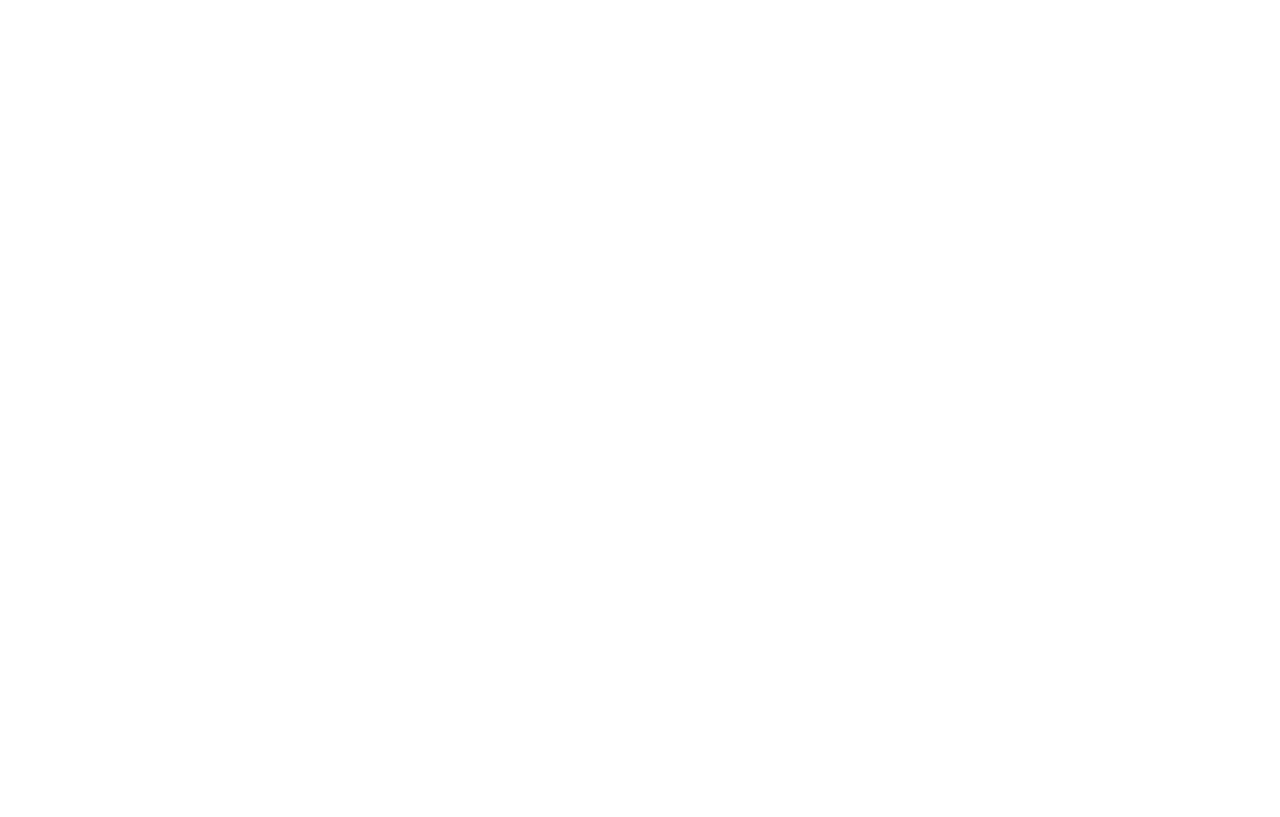
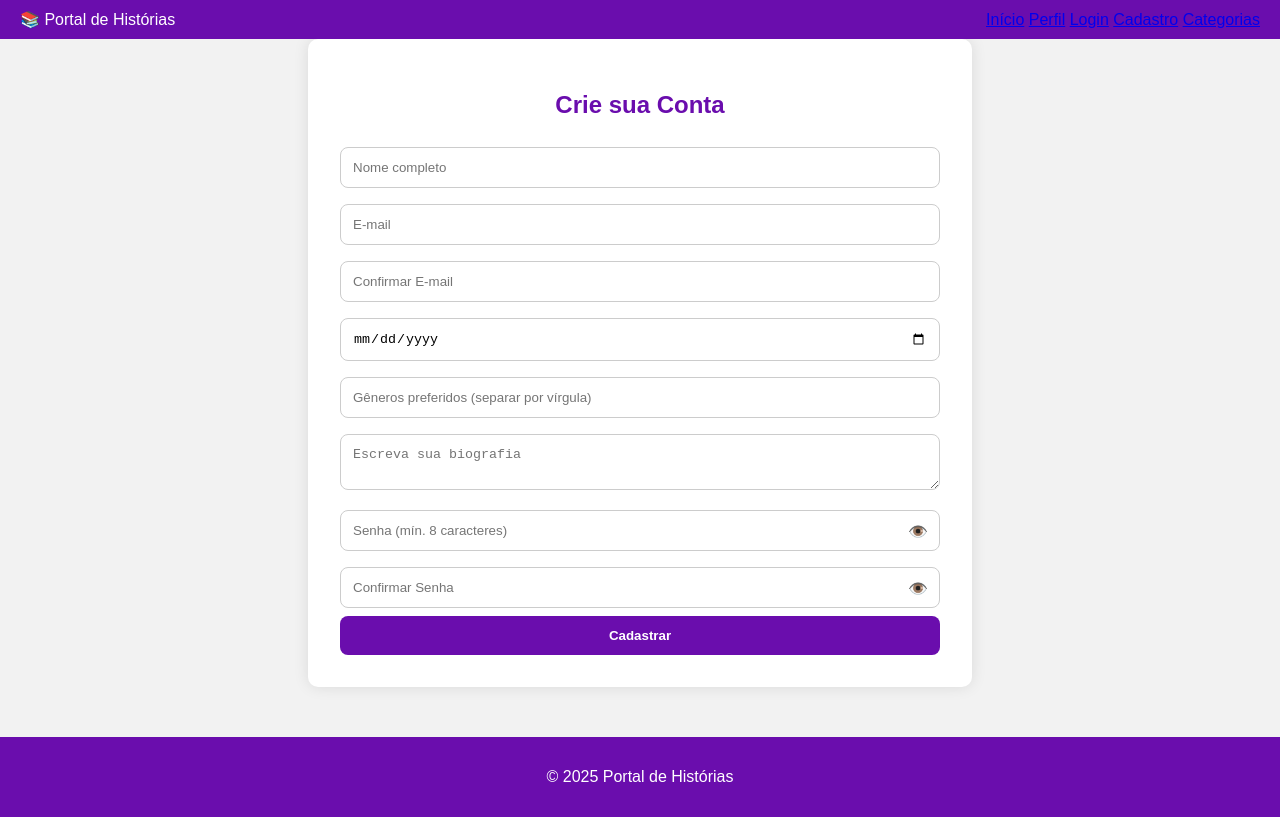
Before and after one commit to kimwonnie/portal-de-historias, a plain HTML site: page cadastro.html in a window 1280 px wide. Drawn offline with Linux system fonts and the light colour scheme; files that its build step writes are made by us from their sources.

Commit message:
cadastro

```diff
--- a/cadastro.html
+++ b/cadastro.html
@@ -0,0 +1,89 @@
+<!DOCTYPE html>
+<html lang="pt-BR">
+<head>
+  <meta charset="UTF-8">
+  <title>Cadastro - Portal de Histórias</title>
+  <link rel="stylesheet" href="style.css">
+  <meta http-equiv="Content-Security-Policy" content="default-src 'self'; script-src 'self'; style-src 'self' 'unsafe-inline';">
+  <meta name="referrer" content="no-referrer">
+</head>
+<body>
+  <header class="site-header">
+    <div class="navbar">
+      <div class="logo">📚 Portal de Histórias</div>
+      <nav>
+        <a href="index.html">Início</a>
+        <a href="perfil.html">Perfil</a>
+        <a href="login.html">Login</a>
+        <a href="cadastro.html" class="active">Cadastro</a>
+        <a href="categorias.html">Categorias</a>
+      </nav>
+    </div>
+  </header>
+
+  <main class="main-content">
+    <section class="cadastro-section">
+      <h2>Crie sua Conta</h2>
+      <form id="cadastroForm" autocomplete="off" onsubmit="return validarCadastro()">
+        <input type="text" id="nome" placeholder="Nome completo" required maxlength="80">
+
+        <input type="email" id="email" placeholder="E-mail" required>
+        <input type="email" id="confirmEmail" placeholder="Confirmar E-mail" required>
+
+        <input type="date" id="dataNascimento" required>
+
+        <input type="text" id="generos" placeholder="Gêneros preferidos (separar por vírgula)" required maxlength="100">
+        <textarea id="biografia" placeholder="Escreva sua biografia" required maxlength="300"></textarea>
+
+        <div class="senha-container">
+          <input type="password" id="senha" placeholder="Senha (mín. 8 caracteres)" minlength="8" required>
+          <span class="eye-icon" onclick="toggleSenha('senha', this)">👁️</span>
+        </div>
+
+        <div class="senha-container">
+          <input type="password" id="confirmSenha" placeholder="Confirmar Senha" required>
+          <span class="eye-icon" onclick="toggleSenha('confirmSenha', this)">👁️</span>
+        </div>
+
+        <button type="submit" class="btn-cadastrar">Cadastrar</button>
+      </form>
+    </section>
+  </main>
+
+  <footer class="site-footer">
+    <p>© 2025 Portal de Histórias</p>
+  </footer>
+
+  <script>
+    function toggleSenha(id, el) {
+      const input = document.getElementById(id);
+      input.type = input.type === "password" ? "text" : "password";
+      el.textContent = input.type === "password" ? "👁️" : "🙈";
+    }
+
+    function validarCadastro() {
+      const email = document.getElementById("email").value;
+      const confirmEmail = document.getElementById("confirmEmail").value;
+      const senha = document.getElementById("senha").value;
+      const confirmSenha = document.getElementById("confirmSenha").value;
+
+      if (email !== confirmEmail) {
+        alert("Os e-mails não coincidem.");
+        return false;
+      }
+
+      if (senha !== confirmSenha) {
+        alert("As senhas não coincidem.");
+        return false;
+      }
+
+      if (senha.length < 8) {
+        alert("A senha deve conter no mínimo 8 caracteres.");
+        return false;
+      }
+
+      return true;
+    }
+  </script>
+</body>
+</html>
--- a/css/style.css
+++ b/css/style.css
@@ -135,3 +135,54 @@ body {
   padding: 15px 0;
   margin-top: 50px;
 }
+.cadastro-section {
+  max-width: 600px;
+  margin: auto;
+  padding: 2rem;
+  background: #fff;
+  border-radius: 10px;
+  box-shadow: 0 0 15px rgba(0,0,0,0.1);
+}
+
+.cadastro-section h2 {
+  text-align: center;
+  color: #6a0dad;
+}
+
+.cadastro-section form input,
+.cadastro-section form textarea {
+  width: 100%;
+  margin: 0.5rem 0;
+  padding: 12px;
+  border-radius: 8px;
+  border: 1px solid #ccc;
+  box-sizing: border-box;
+}
+
+.senha-container {
+  position: relative;
+}
+
+.eye-icon {
+  position: absolute;
+  right: 12px;
+  top: 50%;
+  transform: translateY(-50%);
+  cursor: pointer;
+}
+
+.btn-cadastrar {
+  width: 100%;
+  background-color: #6a0dad;
+  color: white;
+  padding: 12px;
+  border: none;
+  border-radius: 8px;
+  font-weight: bold;
+  cursor: pointer;
+  transition: 0.3s;
+}
+
+.btn-cadastrar:hover {
+  background-color: #5a008c;
+}
```
